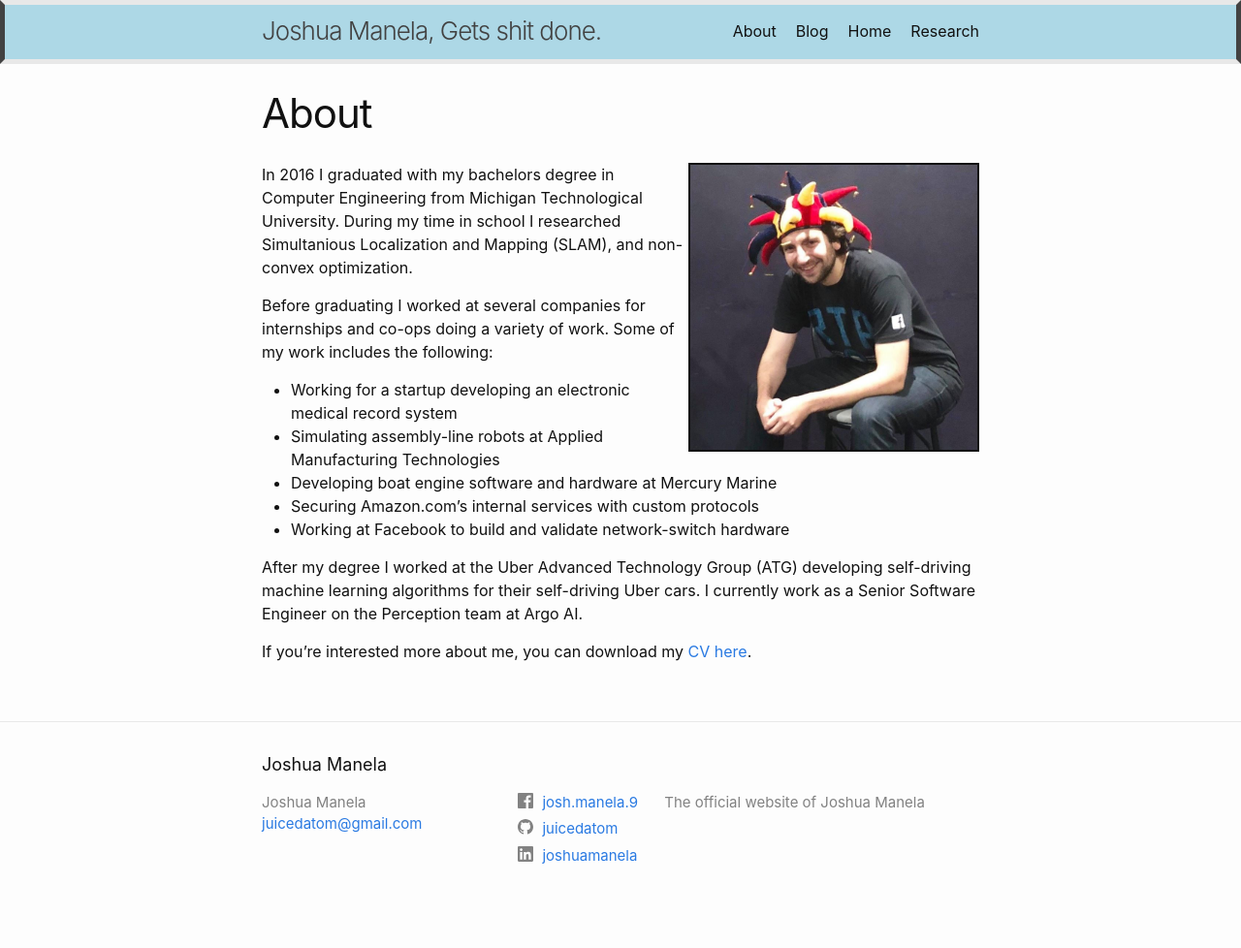
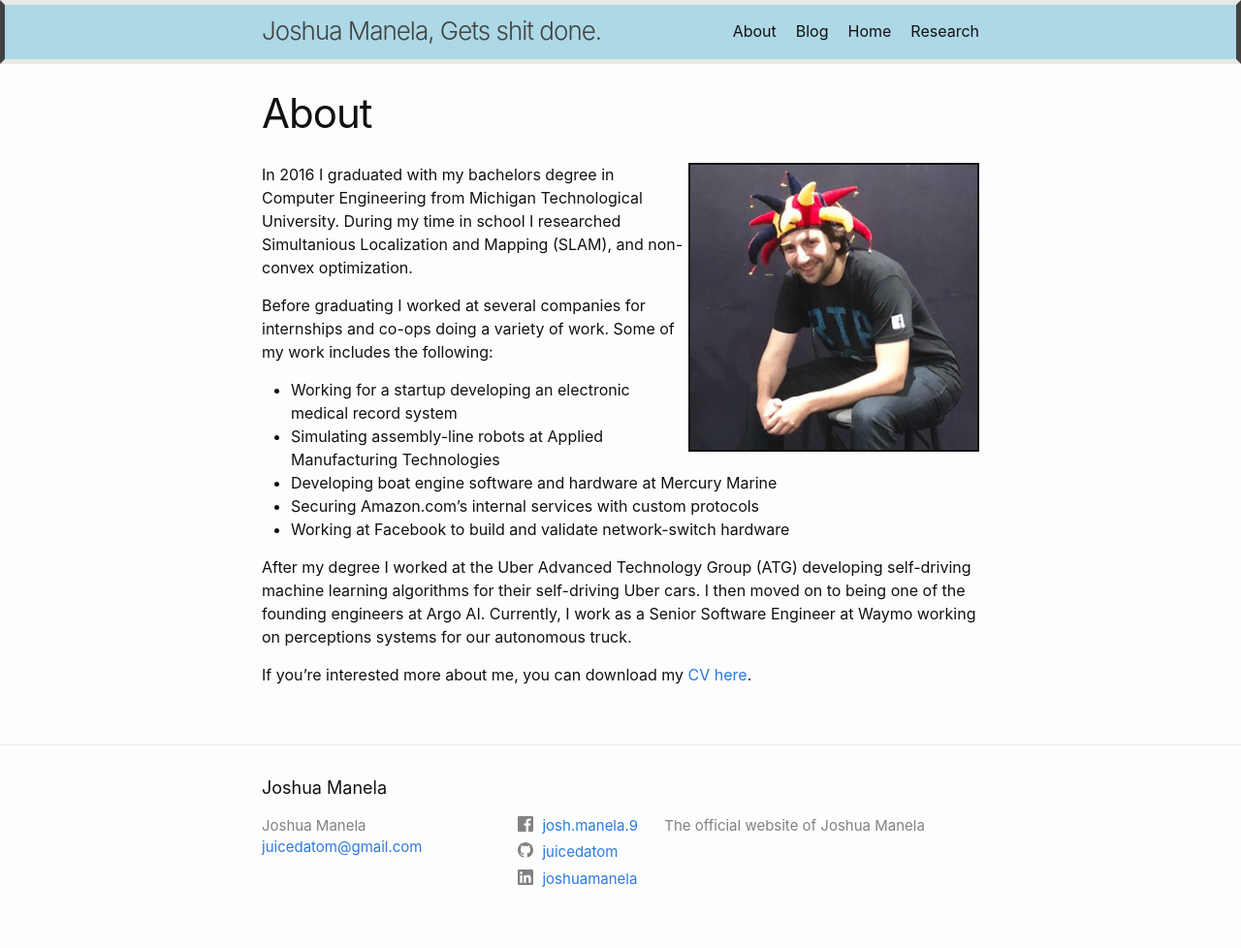
Before and after one commit to juicedatom/mygithubpage, a Jekyll site: the page built from about.md, in a window 1280 px wide. Shown: the whole page at 97% size. Built offline with Jekyll 4.4.1, drawn with Linux system fonts in a browser that asks for light colours; before the commit the page ends 954 px from its top, so only the background shows below that.

Commit message:
Update for waymo

```diff
--- a/about.md
+++ b/about.md
@@ -14,6 +14,6 @@
 * Securing Amazon.com's internal services with custom protocols
 * Working at Facebook to build and validate network-switch hardware
 
-After my degree I worked at the Uber Advanced Technology Group (ATG) developing self-driving machine learning algorithms for their self-driving Uber cars.  I currently work as a Senior Software Engineer on the Perception team at Argo AI.
+After my degree I worked at the Uber Advanced Technology Group (ATG) developing self-driving machine learning algorithms for their self-driving Uber cars.  I then moved on to being one of the founding engineers at Argo AI. Currently, I work as a Senior Software Engineer at Waymo working on perceptions systems for our autonomous truck.
 
 If you're interested more about me, you can download my [CV here](/ManelaCV.pdf).
```
Also changed, not shown: 1 other file.
